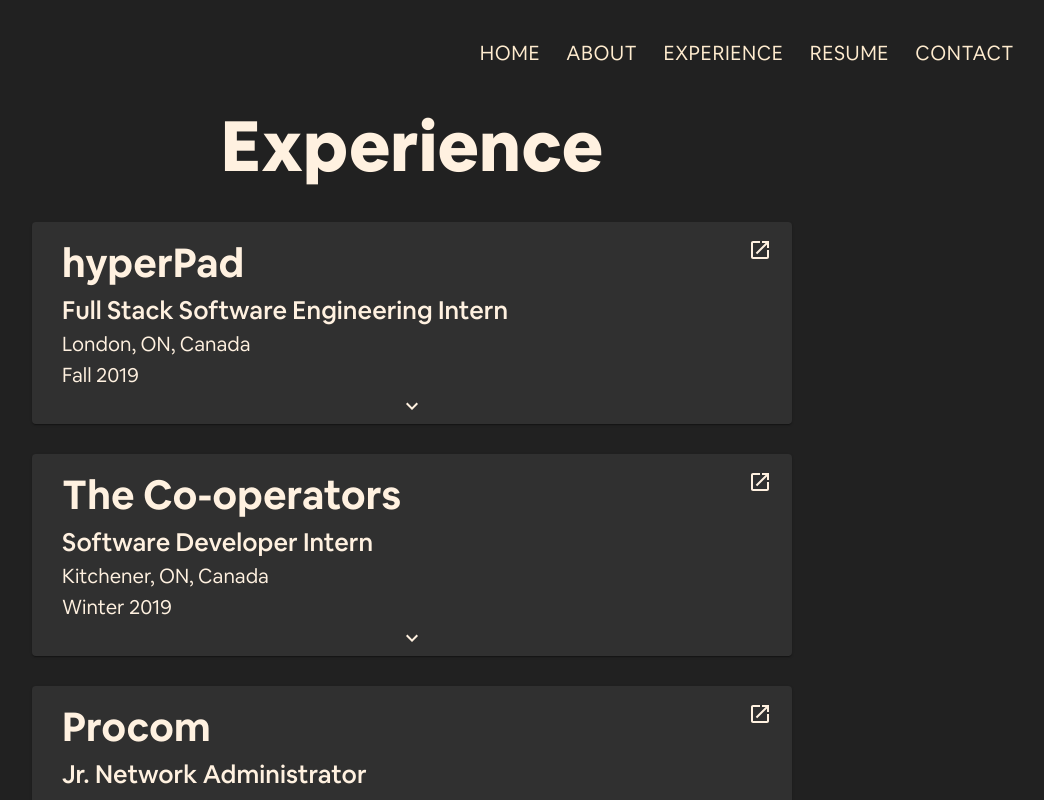
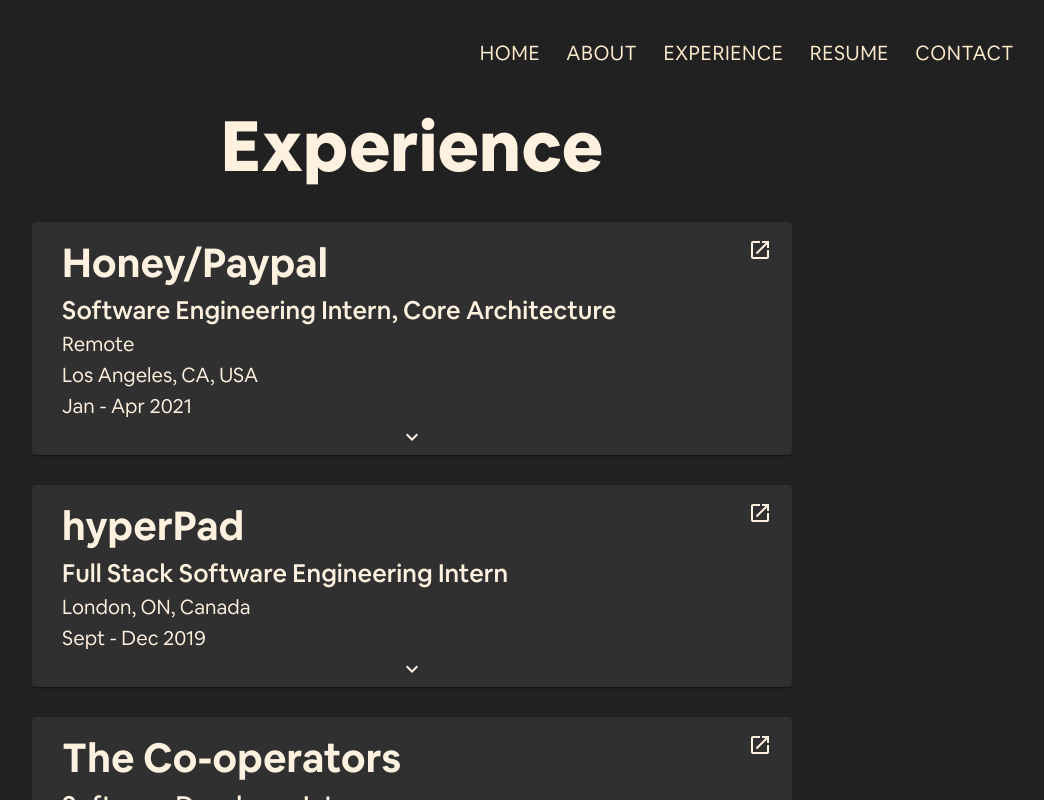
Before and after one commit to ethanjiang4/personal-website, a React (Create React App) app: page / in a window 1280 px wide. Both pictures are taken after a click on the button "EXPERIENCE". Shown: the top 800 px of the page, without its empty margins (228-1272 px from the left). Built offline with nearby package versions, Linux system fonts and the light colour scheme.

Commit message:
new year new me!

```diff
--- a/src/components/AboutPage.js
+++ b/src/components/AboutPage.js
@@ -6,8 +6,8 @@
     return(
         <Wrapper>
             <MainTitle>About</MainTitle>
-            <Subtitle>I'm Ethan Jiang, a third year Computer Science student at UWaterloo graduating in 2022. I have experience building REST APIs, full stack web apps, native iOS apps, and websites. I'm an all-around software generalist who loves picking up new things.</Subtitle>
-            <Subtitle2>Aside from software engineering, I have over 5 years of experience with competitive public speaking, debate, and Model United Nations. I've also been performing magic and cardistry for over 6 years, and I'm the President of the UWaterloo Magic & Cardistry Club!</Subtitle2>
+            <Subtitle>I'm Ethan Jiang, a fourth year Computer Science student at UWaterloo graduating in Spring 2022. I have experience building REST APIs, full stack web apps, native iOS apps, and websites. I'm an all-around software generalist who loves picking up new things.</Subtitle>
+            <Subtitle2>Aside from software engineering, I have over 5 years of experience with competitive public speaking, debate, and Model United Nations. I've also been performing magic and cardistry for over 8 years, and I'm the President of the UWaterloo Magic & Cardistry Club!</Subtitle2>
         </Wrapper>
     )
 }
--- a/src/components/ExperiencePage.js
+++ b/src/components/ExperiencePage.js
@@ -4,7 +4,6 @@
 import Chip from '@material-ui/core/Chip';
 import ExpandMoreIcon from '@material-ui/icons/ExpandMore';
 import ExpandLessIcon from '@material-ui/icons/ExpandLess';
-//import HourglassEmptyIcon from '@material-ui/icons/HourglassEmpty';
 import OpenInNewIcon from '@material-ui/icons/OpenInNew';
 import Paper from '@material-ui/core/Paper';
 import { fade, delayFade } from './fades';
@@ -13,24 +12,38 @@
     const [showExp1, setExp1] = useState(false);
     const [showExp2, setExp2] = useState(false);
     const [showExp3, setExp3] = useState(false);
-    // const [showExp4, setExp4] = useState(false);
+    const [showExp4, setExp4] = useState(false);
 
     return (
         <Wrapper>
             <MainTitle>Experience</MainTitle>
             <ExpCards>
-                {/* <ExpCard>
+                <ExpCard>
                     <OpenNewButton onClick={() => { window.open('https://joinhoney.com', '_blank') }}>
                         <OpenNewIcon />
                     </OpenNewButton>
-                    <ExpCardTitle>Honey</ExpCardTitle>
-                    <ExpCardSubtitle>Software Engineering Intern (Incoming)</ExpCardSubtitle>
+                    <ExpCardTitle>Honey/Paypal</ExpCardTitle>
+                    <ExpCardSubtitle>Software Engineering Intern, Core Architecture</ExpCardSubtitle>
+                    <ExpCardDesc>Remote</ExpCardDesc>
                     <ExpCardDesc>Los Angeles, CA, USA</ExpCardDesc>
-                    <ExpCardDesc>Summer 2020</ExpCardDesc>
-                    <ShowMoreButton>
-                        <HourglassEmptyIcon />
+                    <ExpCardDesc>Jan - Apr 2021</ExpCardDesc>
+                    {showExp4 && <MoreExpCardDesc>
+                        • Built internal incident analysis tool to query, filter, and display over 50,000 Datadog events a day with React and Node.js. {"\n"}
+                        • Developed internal Node.js package to trigger integration tests from CircleCI and retrieve results from Google Cloud Storage, used by Honey's GraphQL Federation and users API. {"\n"}
+                        • Upgraded Honey's testing infrastructure with customizable Kubernetes environment variables, customizable Spinnaker pipelines for direct load balancer testing, and a UI overhaul for Honey's internal testing dashboard with React.{"\n"}
+                    </MoreExpCardDesc>}
+                    {showExp4 && <StackRow>
+                        <TechChip variant="outlined" label="GraphQL" />
+                        <TechChip variant="outlined" label="Kubernetes" />
+                        <TechChip variant="outlined" label="Node.js" />
+                        <TechChip variant="outlined" label="React" />
+                        <TechChip variant="outlined" label="Spinnaker" />
+                    </StackRow>}
+                    <ShowMoreButton onClick={() => { showExp4 ? setExp4(false) : setExp4(true) }}>
+                        {!showExp4 && <ExpandMoreIcon />}
+                        {showExp4 && <ExpandLessIcon />}
                     </ShowMoreButton>
-                </ExpCard> */}
+                </ExpCard>
                 <ExpCard>
                     <OpenNewButton onClick={() => { window.open('https://hyperpad.com', '_blank') }}>
                         <OpenNewIcon />
@@ -38,7 +51,7 @@
                     <ExpCardTitle>hyperPad</ExpCardTitle>
                     <ExpCardSubtitle>Full Stack Software Engineering Intern</ExpCardSubtitle>
                     <ExpCardDesc>London, ON, Canada</ExpCardDesc>
-                    <ExpCardDesc>Fall 2019</ExpCardDesc>
+                    <ExpCardDesc>Sept - Dec 2019</ExpCardDesc>
                     {showExp3 && <MoreExpCardDesc>
                         • Architected commenting and user API for hyperPad’s game sharing native hub
                         of 10,000 users with Objective-C and Ruby on Rails. {"\n"}
@@ -48,7 +61,7 @@
                         with React and React Redux.{"\n"}
                     </MoreExpCardDesc>}
                     {showExp3 && <StackRow>
-                        <TechChip variant="outlined" label="Apollo" />
+                        <TechChip variant="outlined" label="GraphQL" />
                         <TechChip variant="outlined" label="Objective-C" />
                         <TechChip variant="outlined" label="PostgreS" />
                         <TechChip variant="outlined" label="Rails" />
@@ -67,7 +80,7 @@
                     <ExpCardTitle>The <span style={{whiteSpace: 'nowrap'}}>Co-operators</span></ExpCardTitle>
                     <ExpCardSubtitle>Software Developer Intern</ExpCardSubtitle>
                     <ExpCardDesc>Kitchener, ON, Canada</ExpCardDesc>
-                    <ExpCardDesc>Winter 2019</ExpCardDesc>
+                    <ExpCardDesc>Jan - Apr 2019</ExpCardDesc>
                     {showExp2 && <MoreExpCardDesc>
                         • Team lead for cross-platform enterprise web app reaching 2000 employees.{"\n"}
                         • Replaced legacy software; sped up insurance prospecting process by 50%.{"\n"}
@@ -93,7 +106,7 @@
                     <ExpCardTitle>Procom</ExpCardTitle>
                     <ExpCardSubtitle>Jr. Network Administrator</ExpCardSubtitle>
                     <ExpCardDesc>Toronto, ON, Canada</ExpCardDesc>
-                    <ExpCardDesc>Summer 2018</ExpCardDesc>
+                    <ExpCardDesc>May - Aug 2018</ExpCardDesc>
                     {showExp1 && <MoreExpCardDesc>
                         • Automated unlocking computers, performing status checks, and Active Directory
                         administration by developing Powershell scripts. {"\n"}
```
Also changed, not shown: src/assets/EthanJiang_Resume.png, 1 other file (tests, documents, lock files or other folders).
